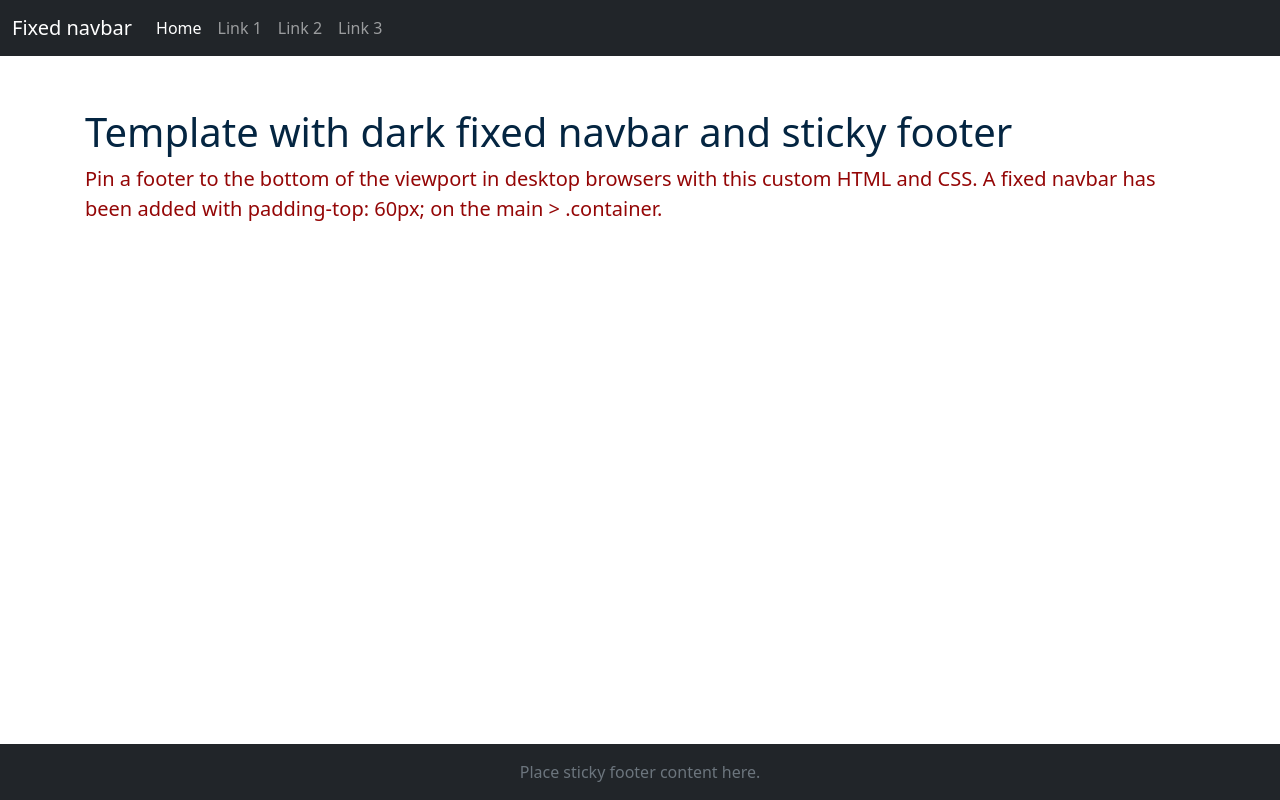
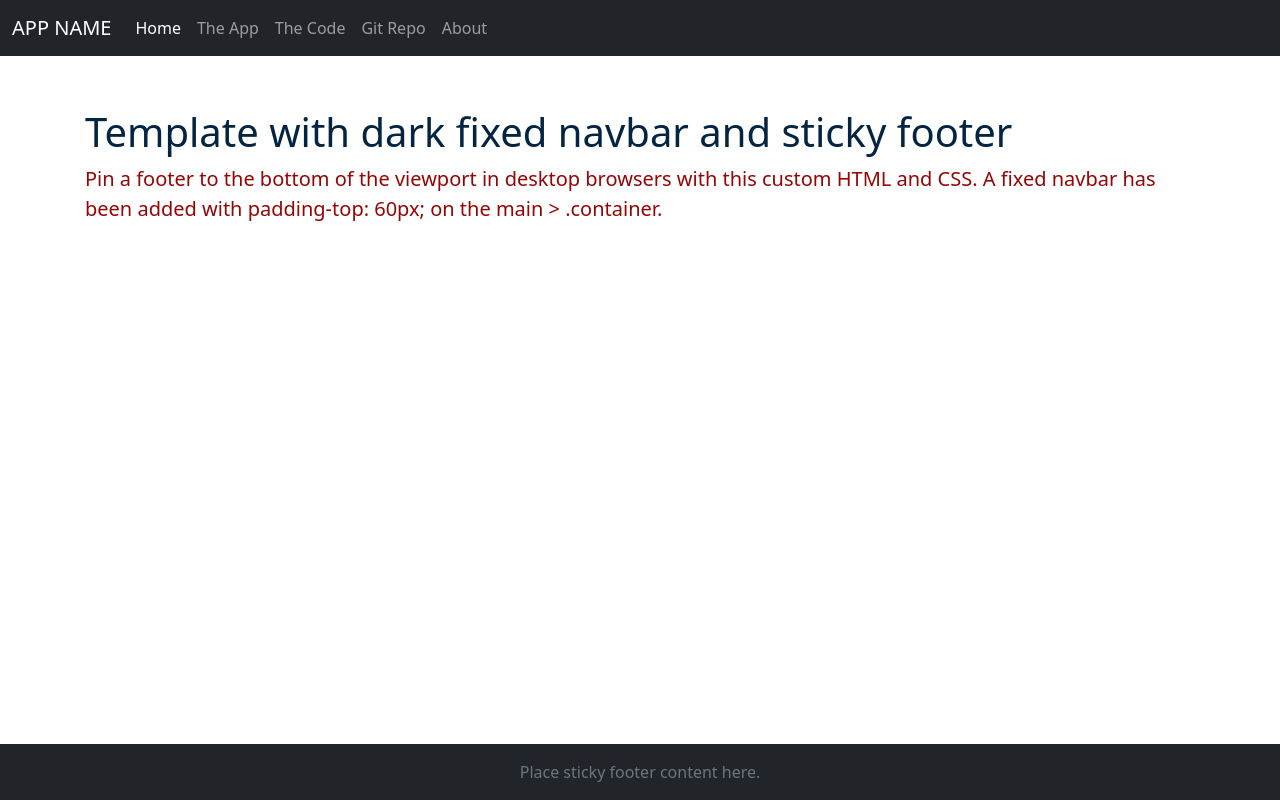
Before and after one commit to ShellyWonder/JS_Site_Template, a plain HTML site: page index.html in a window 1280 px wide. Drawn offline with nearby package versions, Linux system fonts and the light colour scheme.

Commit message:
wired nav bar

```diff
--- a/index.html
+++ b/index.html
@@ -22,7 +22,7 @@
   <body class="d-flex flex-column h-100">
     <nav class="navbar navbar-expand-md navbar-dark fixed-top bg-dark">
       <div class="container-fluid">
-        <a class="navbar-brand" href="#">Fixed navbar</a>
+        <a class="navbar-brand" href="#">APP NAME</a>
         <button
           class="navbar-toggler"
           type="button"
@@ -37,16 +37,21 @@
         <div class="collapse navbar-collapse" id="navbarCollapse">
           <ul class="navbar-nav me-auto mb-2 mb-md-0">
             <li class="nav-item">
-              <a class="nav-link active" aria-current="page" href="#">Home</a>
+              <a class="nav-link active" aria-current="page" href="index.html"
+                >Home</a
+              >
             </li>
             <li class="nav-item">
-              <a class="nav-link" href="#">Link 1</a>
+              <a class="nav-link" href="/app.html">The App</a>
             </li>
             <li class="nav-item">
-              <a class="nav-link" href="#">Link 2</a>
+              <a class="nav-link" href="/code.html">The Code</a>
             </li>
             <li class="nav-item">
-              <a class="nav-link" href="#">Link 3</a>
+              <a class="nav-link" target="_blank" href="#">Git Repo</a>
+            </li>
+            <li class="nav-item">
+              <a class="nav-link" target="_blank" href="#">About</a>
             </li>
           </ul>
         </div>
```
